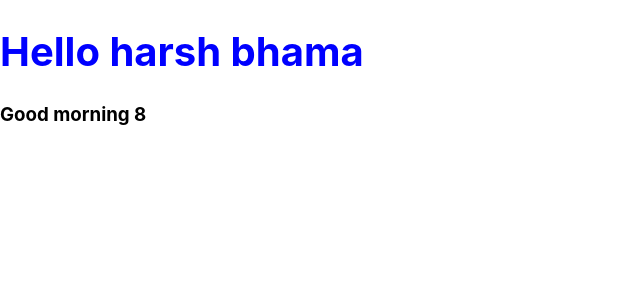
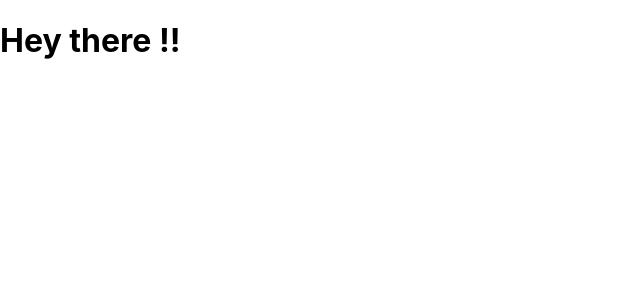
Before and after one commit to Harshbhama/react-basic, a React (Create React App) app: page / in a window 1280 px wide. Shown: the top 300 px of the page, without its empty margins (0-640 px from the left). Built offline with nearby package versions, Linux system fonts and the light colour scheme.

Commit message:
add class components

```diff
--- /dev/null
+++ b/src/Appnew.js
@@ -0,0 +1,28 @@
+import React from "react"
+import ReactDOM from "react-dom"
+
+// function Appnew(){
+//   return(
+//
+//     <div>
+//         <h1>Hey there !!</h1>
+//     </div>
+//
+//   )
+// }
+//
+
+class Appnew extends React.Component{
+
+    render(){
+        return(
+
+          <div>
+              <h1>Hey there !!</h1>
+          </div>
+
+        )
+    }
+}
+
+export default Appnew
--- a/src/index.js
+++ b/src/index.js
@@ -2,9 +2,10 @@ import React from "react"
 import ReactDOM from "react-dom" //To render html into the page.
 // import MyInfo from "./components/MyInfo"
 
-import App from "./App"
+// import App from "./App"
 import styles from './index.css';
 
+import Appnew from "./Appnew"
 
 // ReactDOM.render(<div><h1>Hello</h1><p>This is paragraph</p></div>, document.getElementById("root"))
 
@@ -32,4 +33,4 @@ import styles from './index.css';
 // ReactDOM.render(<MyInfo />, document.getElementById("root"))
 
 
-ReactDOM.render(<App />, document.getElementById("root"))
+ReactDOM.render(<Appnew />, document.getElementById("root"))
```
